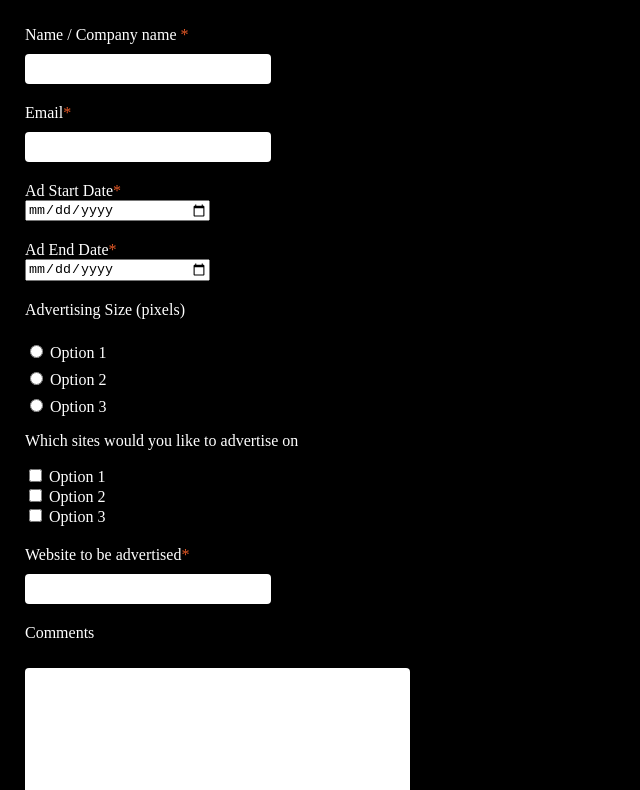
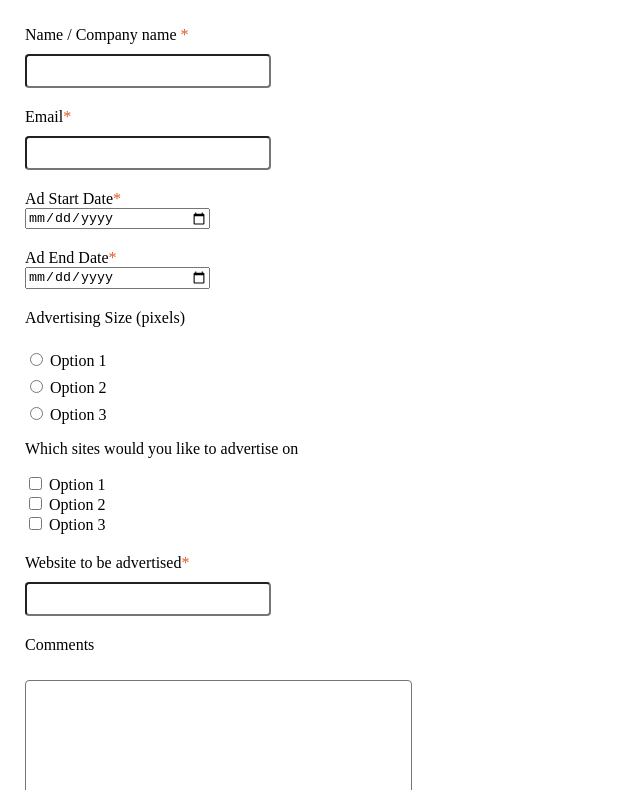
Before and after one commit to maggiesalia/FE_form, a plain HTML site: page index.html in a window 1280 px wide. Shown: the part 115-905 px from the top of the page, without its empty margins (0-640 px from the left). Drawn offline with Linux system fonts and the light colour scheme.

Commit message:
background color change

```diff
--- a/style.css
+++ b/style.css
@@ -1,7 +1,6 @@
 body{
     margin: 25px;
-    background-color: #000;
-    color: #fff;
+    color: #000;
 }
 span{
     color: #E45826;
@@ -40,7 +39,7 @@ input[type=text],
 input[type=email],
 input[type=radio],
 textarea{
-    border-style: none;
+    border-style: #000;
     border-radius: 4px;
     margin-top: 10px;
     outline-style: none;
```
